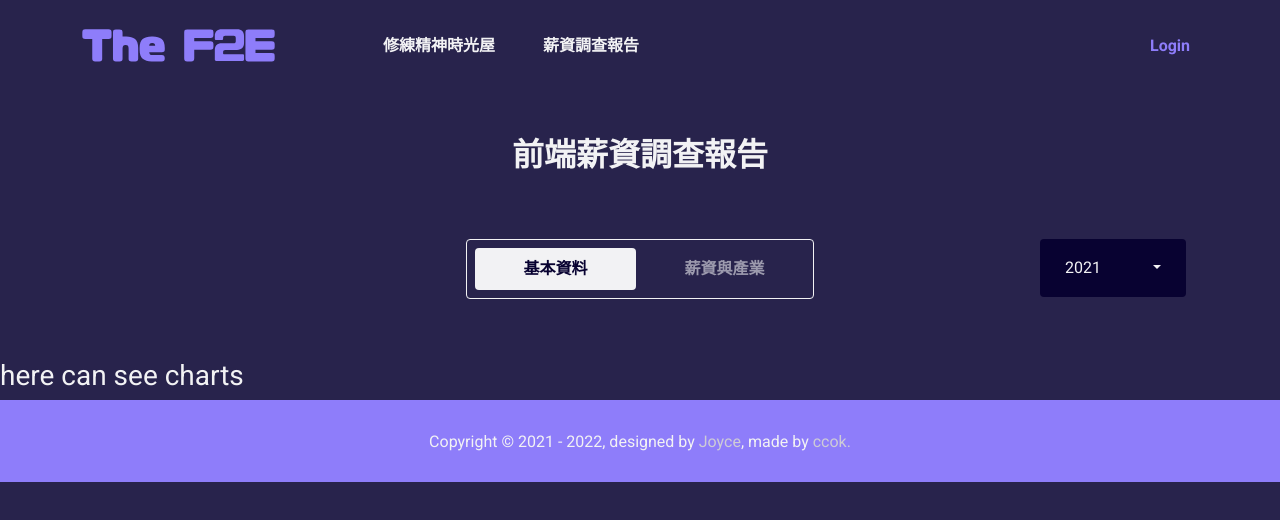
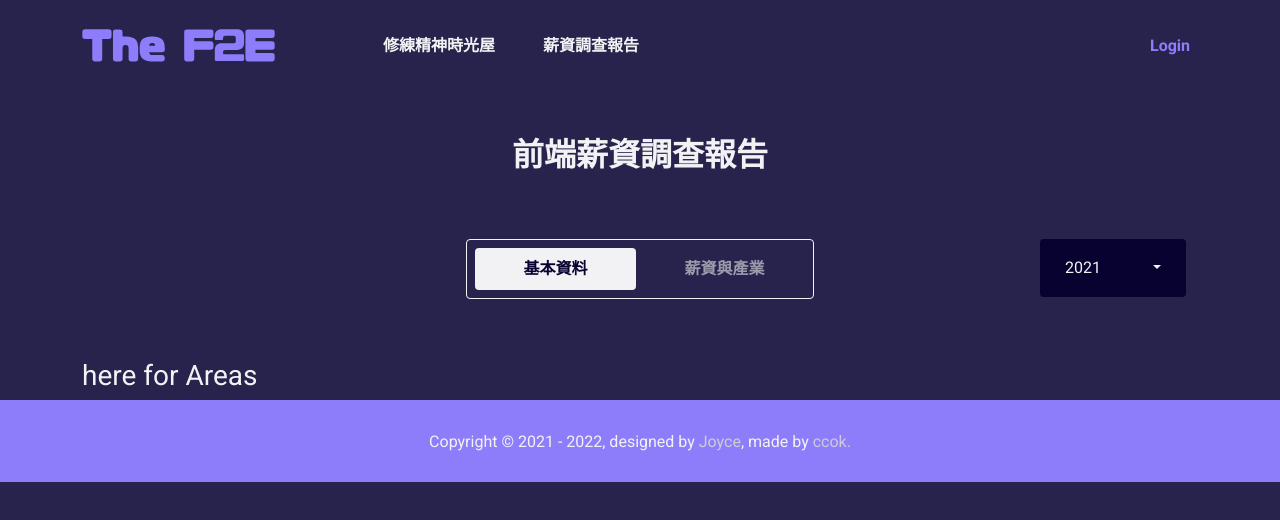
Before and after one commit to ccok12345678/f2e-salary, a Vue app: page /#/ in a window 1280 px wide. Shown: the top 520 px of the page. Built offline with nearby package versions, Linux system fonts and the light colour scheme; no server answers.

Commit message:
added Chat_Areas.vue

```diff
--- /dev/null
+++ b/src/components/Chart_Areas.vue
@@ -0,0 +1,3 @@
+<template lang="pug">
+h3 here for Areas
+</template>
--- a/src/views/BasicCharts.vue
+++ b/src/views/BasicCharts.vue
@@ -1,11 +1,20 @@
 <template lang="pug">
-h3 here can see charts
+.container-lg
+  .row
+
+    .con-md-6
+      ChartAreas
+    .con-md-6
 </template>
 
 <script>
 import { reactive } from 'vue';
+import ChartAreas from '@/components/Chart_Areas.vue';
 
 export default {
+  components: {
+    ChartAreas,
+  },
   props: {
     rawData: {
       type: Array,
```
